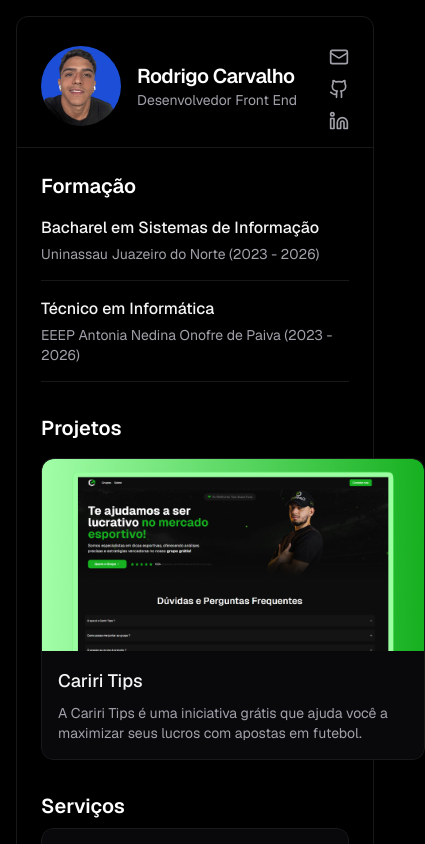
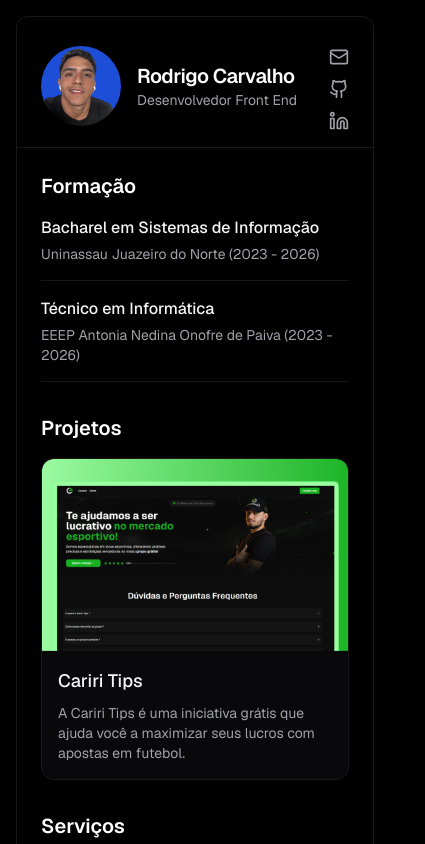
Before and after one commit to skrodrigo/personal-portfolio, a Next.js app: page / in a window 390 px wide. Shown: the top 844 px of the page, 425 px wide, since content can reach past the window. Built offline with nearby package versions, Linux system fonts and the light colour scheme.

Commit message:
update card

```diff
--- a/app/page.tsx
+++ b/app/page.tsx
@@ -58,12 +58,8 @@ function ShinyCard({
 
 function ProjectCard({ project }: { project: Project }) {
   return (
-    <motion.div
-      whileHover={{ scale: 1.01 }}
-      transition={{ type: 'spring', stiffness: 100 }}
-    >
-      <ShinyCard className="group h-full w-96">
-        <Card className="bg-zinc-950 border border-zinc-900 hover:border-zinc-500 overflow-hidden h-full flex flex-col w-96">
+    <ShinyCard className="group h-full max-w-96">
+      <Card className="bg-zinc-950 border border-zinc-900 hover:border-zinc-500 overflow-hidden h-full flex flex-col max-w-96">
         <div className="relative w-full h-48 overflow-hidden">
           <Image
             src={project.image}
@@ -83,7 +79,6 @@ function ProjectCard({ project }: { project: Project }) {
         </CardContent>
       </Card>
     </ShinyCard>
-    </motion.div>
   )
 }
 
@@ -179,7 +174,7 @@ export default function Component() {
             transition={{ delay: 0.4 }}
           >
             <h2 className="text-xl font-semibold mb-4">Projetos</h2>
-            <div className="grid grid-cols-1 md:grid-cols-2 lg:grid-cols-3 gap-4">
+            <div className="grid grid-cols-1 gap-4">
               {projects.map((project, index) => (
                 <motion.div
                   key={project.title}
```
Lines whose indentation alone changed are shown as unchanged.
